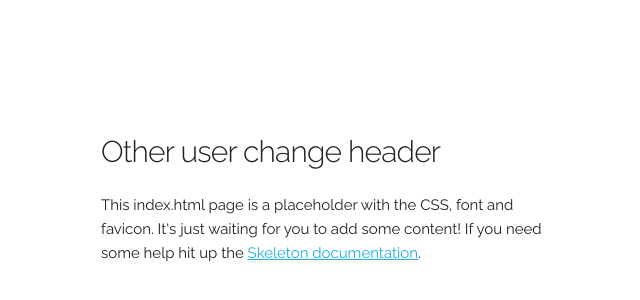
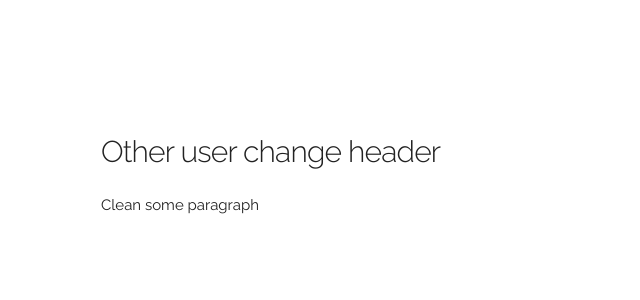
Before and after one commit to quyencao/Learn-Git, a plain HTML site: page index.html in a window 1280 px wide. Shown: the part 108-408 px from the top of the page, without its empty margins (59-699 px from the left). Drawn offline with Linux system fonts and the light colour scheme.

Commit message:
Change paragraph

```diff
--- a/index.html
+++ b/index.html
@@ -35,7 +35,7 @@
     <div class="row">
       <div class="one-half column" style="margin-top: 25%">
         <h4>Other user change header</h4>
-        <p>This index.html page is a placeholder with the CSS, font and favicon. It's just waiting for you to add some content! If you need some help hit up the <a href="http://www.getskeleton.com">Skeleton documentation</a>.</p>
+        <p>Clean some paragraph</p>
       </div>
     </div>
   </div>
```
